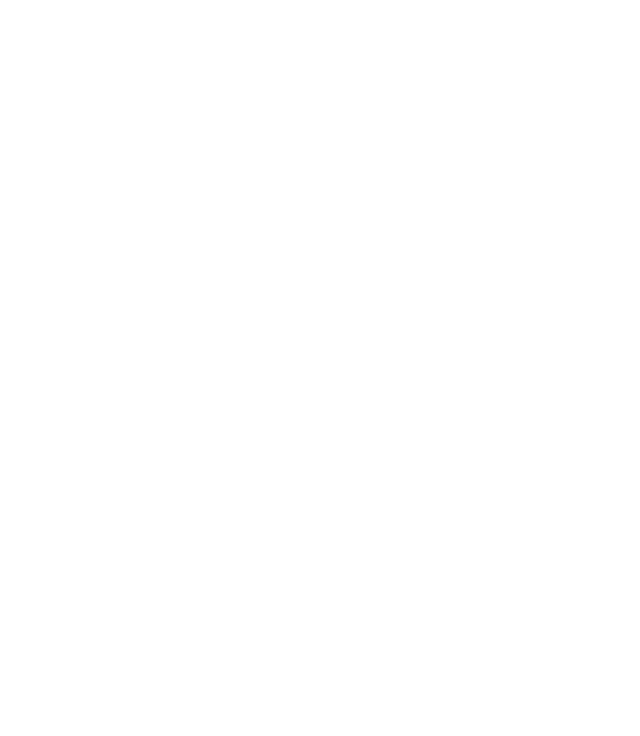
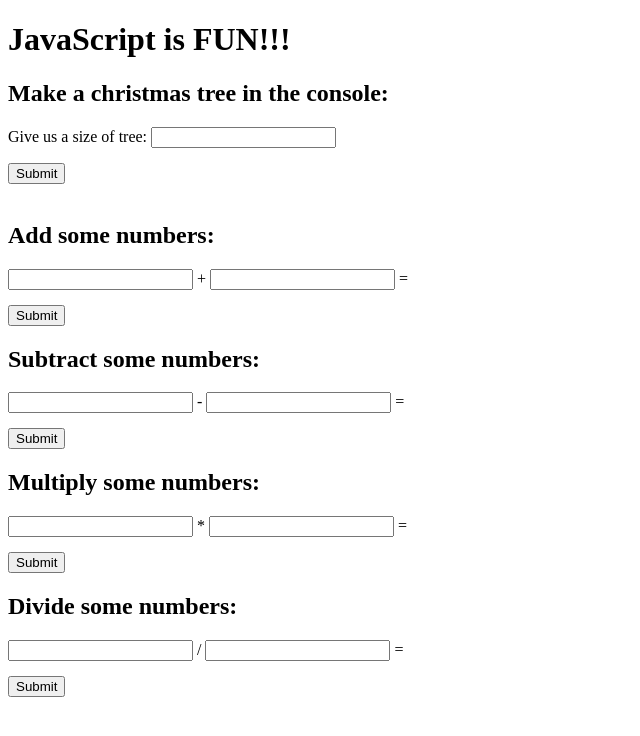
Before and after one commit to Karllos27/2411_Proj6_stillLearningJavaScript, a plain HTML site: page index.html in a window 1280 px wide. Shown: the whole page, without its empty margins (0-640 px from the left). Drawn offline with Linux system fonts and the light colour scheme.

Commit message:
zabawa z formularzami i dzialaniami

```diff
--- a/app.js
+++ b/app.js
@@ -23,10 +23,20 @@
 //     j++;
 // }
 
-function christmasTree(size) {
+function christmasTree() {
+    let maxLevel = document.getElementById("sizeOfTheTree").value;
+
+    if (maxLevel < 2) {
+        console.log("Podany rozmiar jest za mały");
+        return;
+    }
+    else if (maxLevel > 100) {
+        console.log("Podany rozmiar jest za duży");
+        return;
+    }
+
     console.log("---------Choinka---------")
 
-    let maxLevel = size;
     let currentLvl = 1;
 
     while(currentLvl <= maxLevel){
@@ -45,3 +55,60 @@ function christmasTree(size) {
         currentLvl++;
     }
 }
+
+function addition() {
+    let a = parseInt(document.getElementById("addFirstNumber").value);
+    let b = parseInt(document.getElementById("addSecondNumber").value);
+    if (a && b) {
+        document.getElementById("additionResult").innerHTML = a+b;
+    }
+    else {
+        document.getElementById("additionResult").innerHTML = "There is no number";
+        console.error("Nie została podana liczba");
+        return;
+    }
+}
+
+function subtraction() {
+    let a = parseInt(document.getElementById("subFirstNumber").value);
+    let b = parseInt(document.getElementById("subSecondNumber").value);
+    if (a && b) {
+        document.getElementById("subtractionResult").innerHTML = a-b;
+    }
+    else {
+        document.getElementById("subtractionResult").innerHTML = "There is no number";
+        console.error("Nie została podana liczba");
+        return;
+    }
+}
+
+function multiply() {
+    let a = parseInt(document.getElementById("multiFirstNumber").value);
+    let b = parseInt(document.getElementById("multiSecondNumber").value);
+    if (a && b) {
+        document.getElementById("multiplicationResult").innerHTML = a*b;
+    }
+    else {
+        document.getElementById("multiplicationResult").innerHTML = "There is no number";
+        console.error("Nie została podana liczba");
+        return;
+    }
+}
+
+function divide() {
+    let a = parseInt(document.getElementById("divFirstNumber").value);
+    let b = parseInt(document.getElementById("divSecondNumber").value);
+    if (b == 0 ) {
+        console.error("Nie dzielimy przez 0");
+        document.getElementById("divisionResult").innerHTML = "Don't divide by 0";
+        return;
+    }
+    if (a && b) {
+        document.getElementById("divisionResult").innerHTML = a/b;
+    }
+    else {
+        document.getElementById("divisionResult").innerHTML = "There is no number";
+        console.error("Nie została podana liczba");
+        return;
+    }
+}
--- a/index.html
+++ b/index.html
@@ -9,6 +9,55 @@
 
 </head>
 <body>
+    <h1>JavaScript is FUN!!!</h1>
+    <h2>Make a christmas tree in the console:</h2>
+    <form>
+        <label for="sizeOfTheTree">Give us a size of tree:</label>
+        <input type="number" id="sizeOfTheTree" name="size_of_the_tree">
+        <button onclick="christmasTree();return false">Submit</button>
+    </form>
+    </br>
+
+    <h2>Add some numbers:</h2>
+    <form>
+        <input type="number" id="addFirstNumber" name="add_first_number"></input>
+        +
+        <input type="number" id="addSecondNumber" name="add_second_number"></input>
+        =
+        <div id="additionResult" class="result"></div>
+        <button onclick="addition();return false">Submit</button>
+    </form>
+
+    <h2>Subtract some numbers:</h2>
+    <form>
+        <input type="number" id="subFirstNumber" name="sub_first_number"></input>
+        -
+        <input type="number" id="subSecondNumber" name="sub_second_number"></input>
+        =
+        <div id="subtractionResult" class="result"></div>
+        <button onclick="subtraction();return false">Submit</button>
+    </form>
+
+    <h2>Multiply some numbers:</h2>
+    <form>
+        <input type="number" id="multiFirstNumber" name="multi_first_number"></input>
+        *
+        <input type="number" id="multiSecondNumber" name="multi_second_number"></input>
+        =
+        <div id="multiplicationResult" class="result"></div>
+        <button onclick="multiply();return false">Submit</button>
+    </form>
+
+    <h2>Divide some numbers:</h2>
+    <form>
+        <input type="number" id="divFirstNumber" name="div_first_number"></input>
+        /
+        <input type="number" id="divSecondNumber" name="div_second_number"></input>
+        =
+        <div id="divisionResult" class="result"></div>
+        <button onclick="divide();return false">Submit</button>
+    </form>
+
     <script src="app.js"></script>
 </body>
 </html>
--- a/style.css
+++ b/style.css
@@ -0,0 +1,8 @@
+button {
+    margin-top: 15px;
+    display: block;
+}
+
+.result {
+    display: inline;
+}
```
